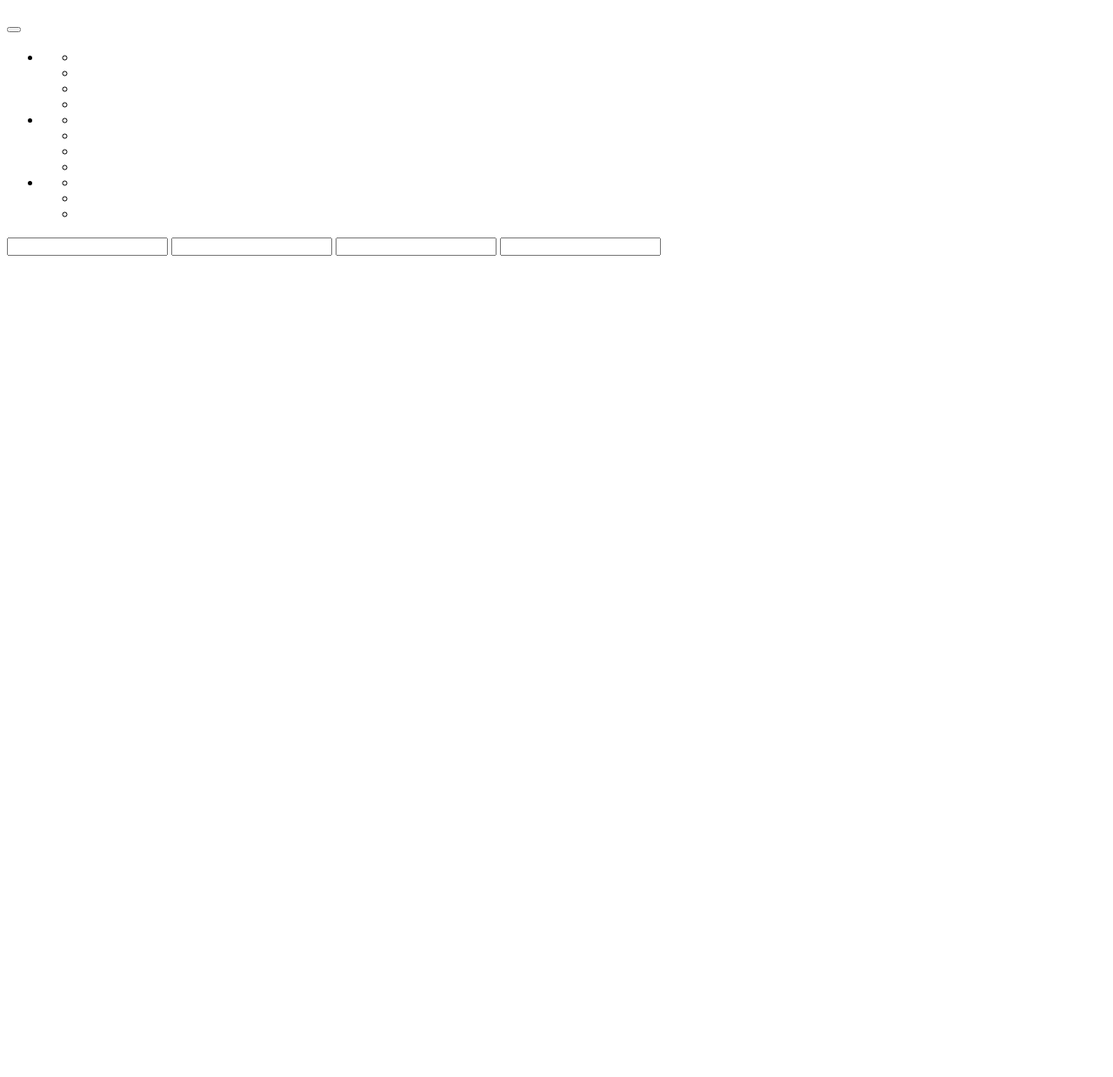
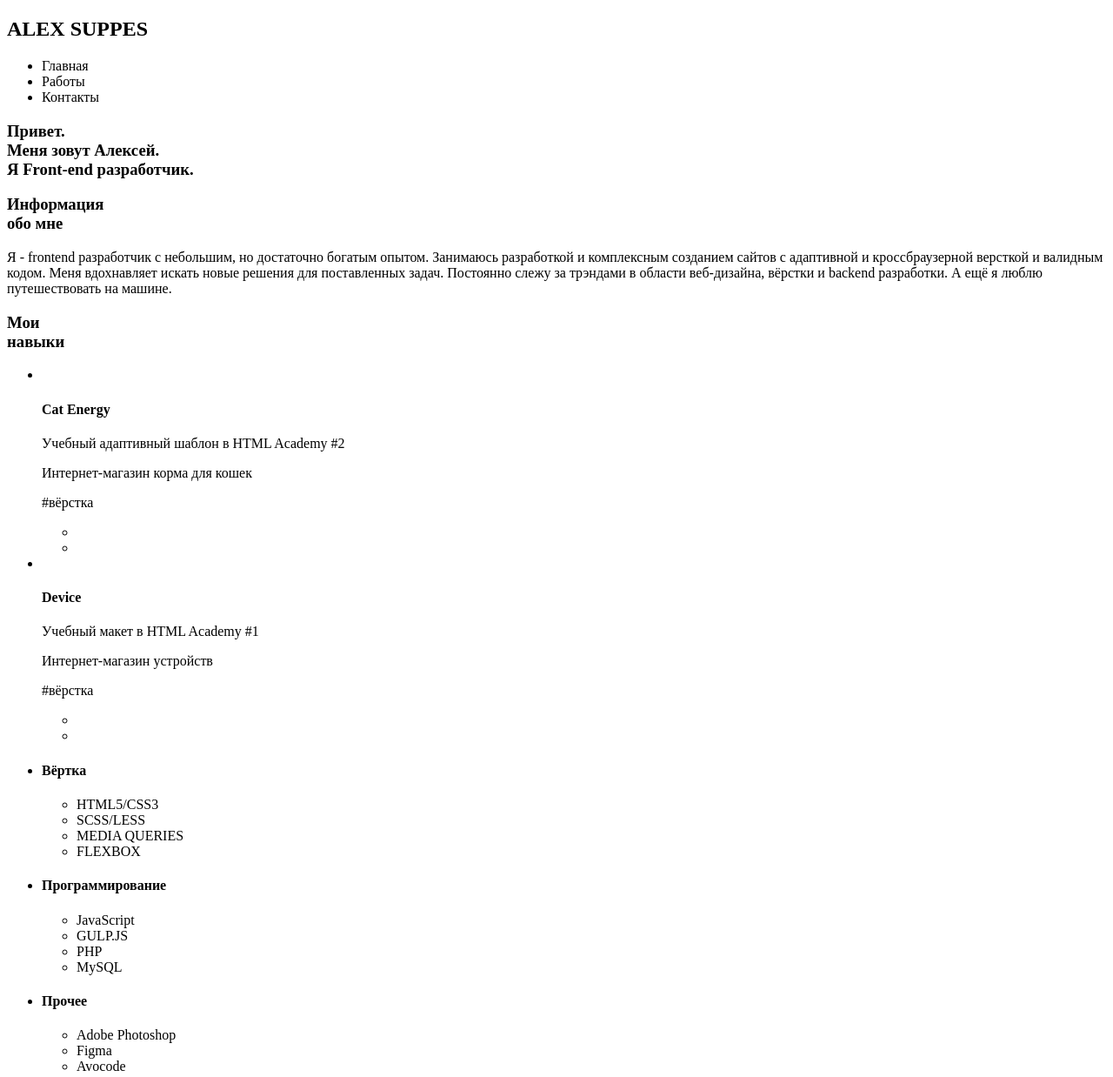
Before and after one commit to LexSupDev/lexsupp, a website: page source/index.html in a window 1280 px wide. Shown: the top 1238 px of the page at 87% size. Before the commit the page ends 800 px from the top, so only its background shows below. Drawn offline with Linux system fonts and the light colour scheme.

Commit message:
Разметка сайта

```diff
--- a/source/index.html
+++ b/source/index.html
@@ -9,58 +9,116 @@
 <body>
 
   <header>
-    <h2 class="my-name"></h2>
-    <nav class="main-nav"></nav>
-    <button class="hire-btn btn"></button>
+    <h2 class="my-name">ALEX SUPPES</h2>
+    <nav class="main-nav">
+      <ul class="main-nav__list">
+        <li class="main-nav__item">Главная</li>
+        <li class="main-nav__item">Работы</li>
+        <li class="main-nav__item">Контакты</li>
+      </ul>
+    </nav>
   </header>
 
   <section class="about-me">
-    <p class="intro"></p>
-    <p class="about-me__desc"></p>
+    <h3 class="intro">Привет.</br>
+      Меня зовут Алексей.</br>
+      Я Front-end разработчик.</h3>
+      <h3 class="about-me__title">Информация</br>обо мне</h3>
+    <p class="about-me__desc">Я - frontend разработчик с небольшим, но достаточно богатым опытом.
+      Занимаюсь разработкой и комплексным созданием сайтов с адаптивной и кроссбраузерной версткой и валидным кодом.
+      Меня вдохнавляет искать новые решения для поставленных задач. Постоянно слежу за трэндами в области веб-дизайна, вёрстки и backend разработки.
+      А ещё я люблю путешествовать на машине.</p>
+  </section>
+
+  <section class="my-works">
+    <h3 class="my-works__title">Мои</br>навыки</h3>
+    <ul class="my-works__list">
+      <li class="my-works__item">
+        <img src="" alt="" class="my-works__item-img">
+        <div class="my-works__item-prop">
+          <h4 class="my-works__item-title">Cat Energy</h4>
+          <p class="my-works__item-desc">Учебный адаптивный шаблон в HTML Academy #2</p>
+          <p class="my-works__item-type">Интернет-магазин корма для кошек</p>
+          <p class="my-works__item-tags">#вёрстка</p>
+          <div class="my-works__item-links">
+            <ul class="my-works__links-list">
+              <li class="my-works__links-item"></li>
+              <li class="my-works__links-item"></li>
+            </ul>
+          </div>
+        </div>
+      </li>
+      <li class="my-works__item">
+        <img src="" alt="" class="my-works__item-img">
+        <div class="my-works__item-prop">
+          <h4 class="my-works__item-title">Device</h4>
+          <p class="my-works__item-desc">Учебный макет в HTML Academy #1</p>
+          <p class="my-works__item-type">Интернет-магазин устройств</p>
+          <p class="my-works__item-tags">#вёрстка</p>
+          <div class="my-works__item-links">
+            <ul class="my-works__links-list">
+              <li class="my-works__links-item"></li>
+              <li class="my-works__links-item"></li>
+            </ul>
+          </div>
+        </div>
+      </li>
+    </ul>
   </section>
 
   <section class="my-skils">
     <h3 class="my-skils__title"></h3>
     <ul class="skils-list">
       <li class="skils-list__item">
+        <h4 class="skils-list__item-title">Вёртка</h4>
         <ul>
-          <li class="skils_list__subitem"></li>
-          <li class="skils_list__subitem"></li>
-          <li class="skils_list__subitem"></li>
-          <li class="skils_list__subitem"></li>
+          <li class="skils_list__subitem">HTML5/CSS3</li>
+          <li class="skils_list__subitem">SCSS/LESS</li>
+          <li class="skils_list__subitem">MEDIA QUERIES</li>
+          <li class="skils_list__subitem">FLEXBOX</li>
         </ul>
       </li>
       <li class="skils-list__item">
+        <h4 class="skils-list__item-title">Программирование</h4>
         <ul>
-          <li class="skils_list__subitem"></li>
-          <li class="skils_list__subitem"></li>
-          <li class="skils_list__subitem"></li>
-          <li class="skils_list__subitem"></li>
+          <li class="skils_list__subitem">JavaScript</li>
+          <li class="skils_list__subitem">GULP.JS</li>
+          <li class="skils_list__subitem">PHP</li>
+          <li class="skils_list__subitem">MySQL</li>
         </ul>
       </li>
       <li class="skils-list__item">
+        <h4 class="skils-list__item-title">Прочее</h4>
         <ul>
-          <li class="skils_list__subitem"></li>
-          <li class="skils_list__subitem"></li>
-          <li class="skils_list__subitem"></li>
+          <li class="skils_list__subitem">Adobe Photoshop</li>
+          <li class="skils_list__subitem">Figma</li>
+          <li class="skils_list__subitem">Avocode</li>
         </ul>
       </li>
     </ul>
   </section>
 
   <section class="feedback">
-    <h3 class="feedback__title"></h3>
+    <h3 class="feedback__title">Отправьте мне свою заявку, чтобы я сделал вам крутой проект</h3>
     <form action="" class="feedback__form">
-      <p class="feeback__desc"></p>
-      <label for="" class="feedback__label"><input type="text" class="feedback__input"></label>
-      <label for="" class="feedback__label"><input type="tel" class="feedback__input"></label>
-      <label for="" class="feedback__label"><input type="email" class="feedback__input"></label>
-      <label for="" class="feedback__label"><input type="text" class="feedback__input"></label>
+      <p class="feeback__desc">Заполните поля ниже и я свяжусь с вами как можно быстрее.</p>
+      <label for="" class="feedback__label">Имя<input type="text" name="feedback-name" class="feedback__input"></label>
+      <label for="" class="feedback__label">Телефон<input type="tel" name="feedback-tel" class="feedback__input"></label>
+      <label for="" class="feedback__label">E-mail<input type="email" name="feedback-email" class="feedback__input"></label>
+      <label for="" class="feedback__label">Сообщение<input type="text" name="feedback-msg" class="feedback__input"></label>
+      <button type="submit" class="feedback__submit">Отправить</button>
     </form>
   </section>
 
   <footer>
-
+    <h3 class="footer__title">Я в сети</h3>
+    <ul class="socials-list">
+      <li class="socials-list__item">Вконтакте</li>
+      <li class="socials-list__item">Facebook</li>
+      <li class="socials-list__item">Github</li>
+      <li class="socials-list__item">Instagram</li>
+    </ul>
+      <p class="copyright">2020 ALEX</p>
   </footer>
 
 </body>
```
